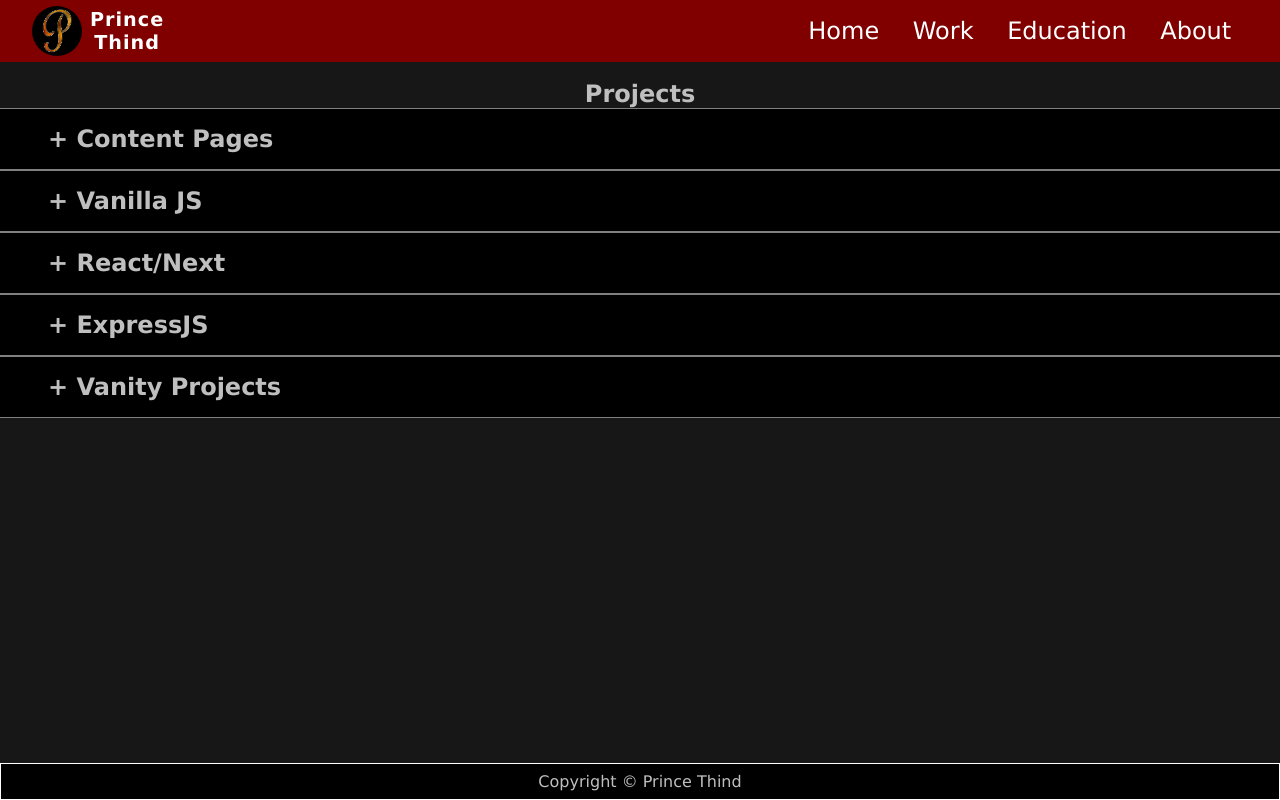
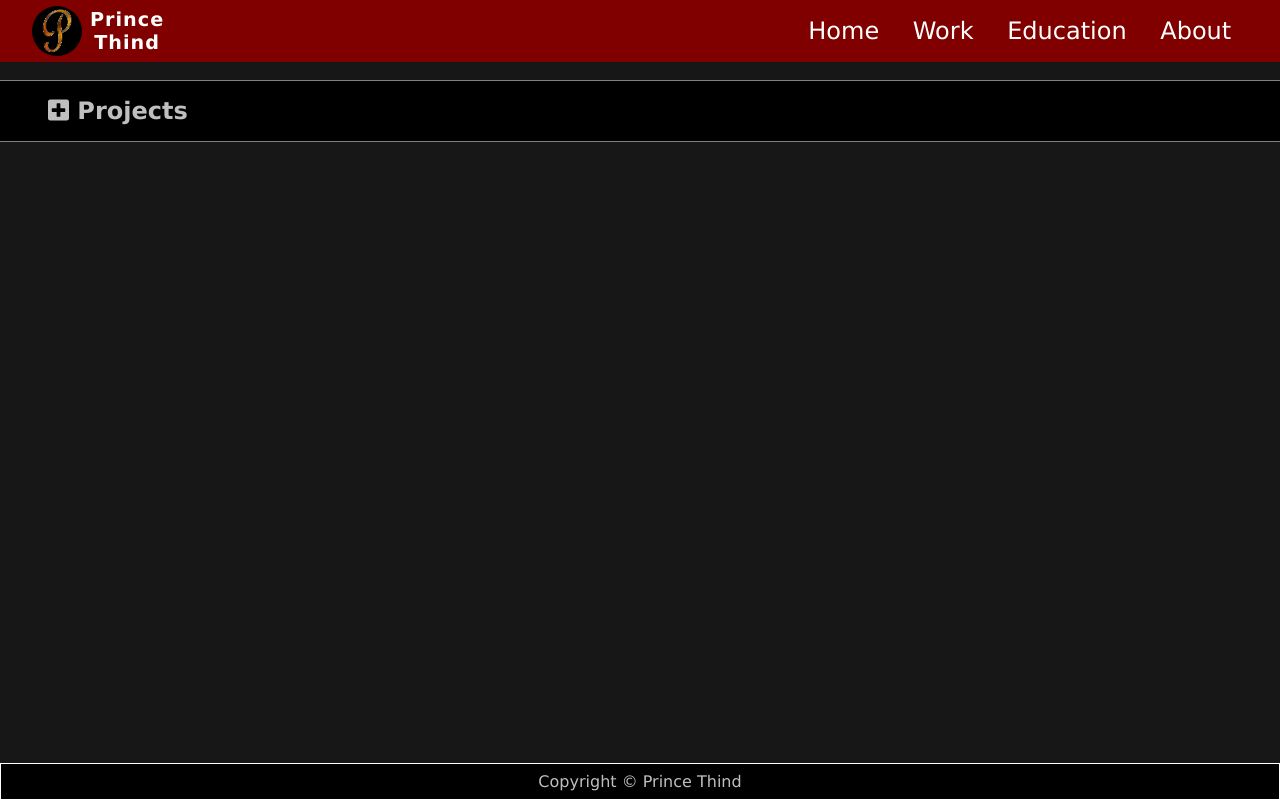
Before and after one commit to prince-thind/prince-thind.github.io, a Next.js app: page /work in a window 1280 px wide. Built offline with nearby package versions, Linux system fonts and the light colour scheme.

Commit message:
update collapse bar design

```diff
--- a/components/collapase-bar.js
+++ b/components/collapase-bar.js
@@ -1,22 +1,33 @@
 import { useState } from "react";
 import styles from "../styles/Collapse-bar.module.scss";
+import { faMinusSquare, faPlusSquare } from "@fortawesome/free-solid-svg-icons";
+import { FontAwesomeIcon } from "@fortawesome/react-fontawesome";
 
 function CollapseBar(props) {
   const [collpased, setCollapased] = useState(true);
 
+  const collapsedIcon = <FontAwesomeIcon icon={faMinusSquare} />;
+  const expandIcon = <FontAwesomeIcon icon={faPlusSquare} />;
+
+  const customClasses = [styles["collapse-bar"]];
+
+  if (props.type === "big") {
+    customClasses.push(styles["big"]);
+  } else if (props.type == "children") {
+    customClasses.push(styles["children"]);
+  }
+
   return (
     <>
       <h2
-        className={styles["collapse-bar"]}
+        className={customClasses.join(" ")}
         onClick={() => {
           setCollapased((collpased) => !collpased);
         }}
       >
-        {collpased ? "+ " : "- "}
-        {props.topic}
+        {collpased ? expandIcon : collapsedIcon} {props.topic}
       </h2>
-      <div className={collpased?styles["hidden"]:""}> {props.children}</div>
-
+      <div className={collpased ? styles["hidden"] : ""}> {props.children}</div>
     </>
   );
 }
--- a/pages/work.js
+++ b/pages/work.js
@@ -3,6 +3,8 @@ import projects from "../lib/projects";
 import CollapseBar from "../components/collapase-bar";
 import Grid from "../components/grid";
 import uniqid from "uniqid";
+
+
 
 export default function Work() {
   const types = Object.keys(projects);
@@ -12,14 +14,15 @@ export default function Work() {
       <Head>
         <title>Work</title>
       </Head>
-      <h2>Projects</h2>
+      <CollapseBar topic="Projects" type="big">
       {types.map((type) => {
         return (
-          <CollapseBar topic={type} key={uniqid()}>
+          <CollapseBar topic={type} key={uniqid()} type="children">
             <Grid projects={projects[type]} type="github" />
           </CollapseBar>
         );
       })}
+      </CollapseBar>
     </div>
   );
 }
--- a/styles/Collapse-bar.module.scss
+++ b/styles/Collapse-bar.module.scss
@@ -1,12 +1,19 @@
-.collapse-bar{
-    text-align: left;
-    padding:1rem 3rem;
-    // margin:0 2rem;
-    background-color: hsl(0,0%,0%);
-    border:1px solid gray;
-    border-left: none;
-    border-right: none;
+.collapse-bar {
+  text-align: left;
+  padding: 0.5rem 3rem;
+  background-color: hsl(0, 0%, 0%);
+  border: 1px solid gray;
+  border-left: none;
+  border-right: none;
 }
-.hidden{
-    display: none;
+.big {
+  padding: 1rem 3rem;
 }
+.children {
+  background-color: hsl(0, 0%, 7%);
+  padding-left: 6rem;
+}
+
+.hidden {
+  display: none;
+}
```
